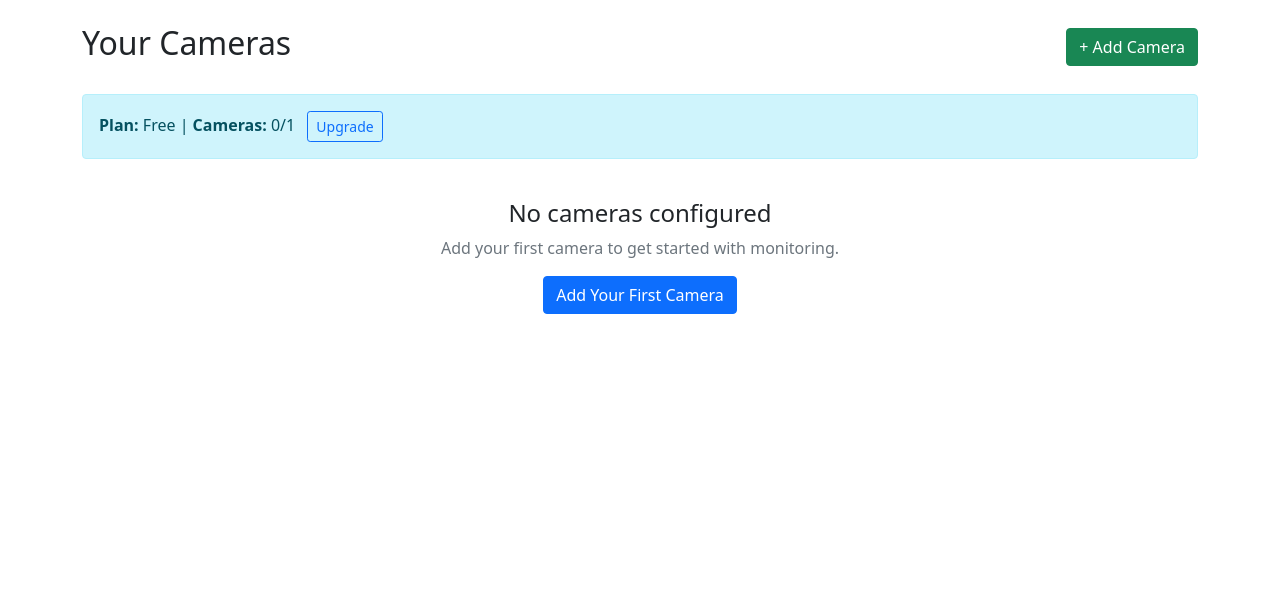
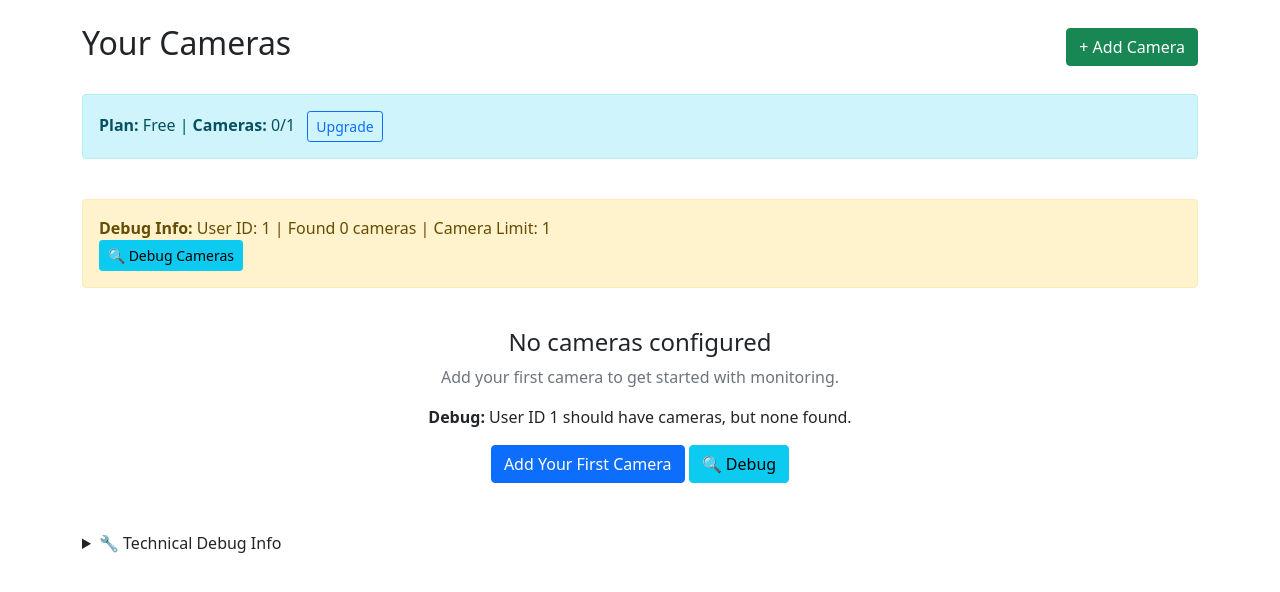
Before and after one commit to buxin2/Kantaro, a Flask app: page /dashboard in a window 1280 px wide. Shown: the part 56-648 px from the top of the page. Run offline with Flask 3, Linux system fonts and the light colour scheme; a user stored in the database is signed in.

Commit message:
Update dashboard.html

```diff
--- a/templates/dashboard.html
+++ b/templates/dashboard.html
@@ -1,4 +1,4 @@
-<!-- templates/dashboard.html -->
+<!-- templates/dashboard.html - Fixed version -->
 {% extends "base.html" %}
 
 {% block title %}Dashboard - Security System{% endblock %}
@@ -26,6 +26,20 @@
     </div>
 </div>
 
+<!-- Debug Information (temporary) -->
+<div class="row mb-4">
+    <div class="col-md-12">
+        <div class="alert alert-warning">
+            <strong>Debug Info:</strong>
+            User ID: {{ user.id }} |
+            Found {{ cameras|length }} cameras |
+            Camera Limit: {{ user.camera_limit }}
+            <br>
+            <a href="/debug-cameras" class="btn btn-sm btn-info">🔍 Debug Cameras</a>
+        </div>
+    </div>
+</div>
+
 {% if cameras %}
 <div class="row">
     {% for camera in cameras %}
@@ -37,10 +51,15 @@
             </div>
             <div class="card-body">
                 <p class="card-text">
-                    <small class="text-muted">Added: {{ camera.created_at.strftime('%m/%d/%Y') }}</small>
+                    <small class="text-muted">
+                        Camera ID: {{ camera.id }}<br>
+                        Added: {{ camera.created_at.strftime('%m/%d/%Y') }}<br>
+                        User ID: {{ camera.user_id }}
+                    </small>
                 </p>
                 <div class="d-grid gap-2">
-                    <a href="{{ url_for('stream', camera_id=camera.id) }}" class="btn btn-primary">View Stream</a>
+                    <!-- Simplified buttons that don't depend on missing routes -->
+                    <button class="btn btn-primary" disabled>View Stream (Coming Soon)</button>
                     <a href="{{ url_for('delete_camera', camera_id=camera.id) }}"
                        class="btn btn-danger btn-sm"
                        onclick="return confirm('Are you sure you want to delete this camera?')">Delete</a>
@@ -54,7 +73,33 @@
 <div class="text-center">
     <h4>No cameras configured</h4>
     <p class="text-muted">Add your first camera to get started with monitoring.</p>
+    <p><strong>Debug:</strong> User ID {{ user.id }} should have cameras, but none found.</p>
     <a href="{{ url_for('add_camera') }}" class="btn btn-primary">Add Your First Camera</a>
+    <a href="/debug-cameras" class="btn btn-info">🔍 Debug</a>
 </div>
 {% endif %}
+
+<!-- Debug section at bottom -->
+<div class="mt-5">
+    <details>
+        <summary>🔧 Technical Debug Info</summary>
+        <div class="mt-3">
+            <pre>
+Current User: {{ user.id }} ({{ user.email }})
+Camera Count: {{ cameras|length }}
+Camera Limit: {{ user.camera_limit }}
+Subscription: {{ user.subscription_plan }}
+
+{% if cameras %}
+Cameras:
+{% for camera in cameras %}
+- ID: {{ camera.id }}, Name: "{{ camera.name }}", Type: {{ camera.camera_type }}, User: {{ camera.user_id }}
+{% endfor %}
+{% else %}
+No cameras found for this user.
+{% endif %}
+            </pre>
+        </div>
+    </details>
+</div>
 {% endblock %}
```
